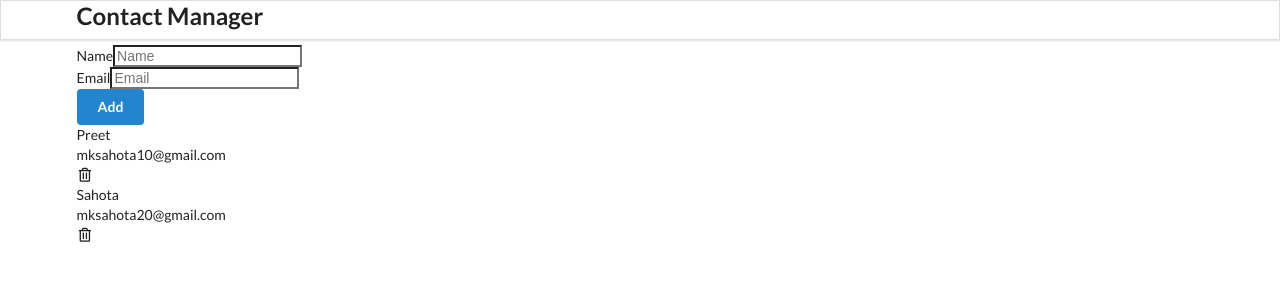
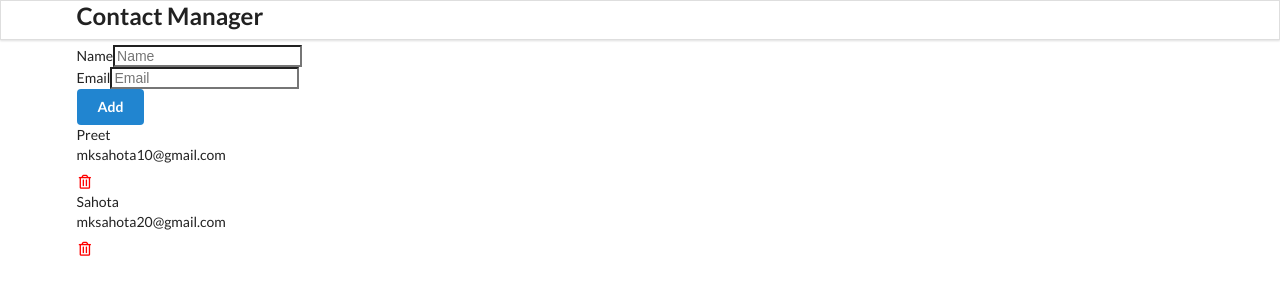
Before and after one commit to mksahota10/ReactContactList, a React (Create React App) app: page / in a window 1280 px wide. Shown: the top 300 px of the page. Built offline with nearby package versions, Linux system fonts and the light colour scheme.

Commit message:
contactcard component

```diff
--- a/src/components/ContactCard.js
+++ b/src/components/ContactCard.js
@@ -0,0 +1,20 @@
+import React from 'react';
+
+const ContactCard = (props) => {
+    const {id, name, email} = props.contact;
+
+    return (
+        <div className="item">
+        <div className="content">
+            <div className="header"> {name}</div>
+            <div>{email}</div>
+        </div>
+        <i className="trash alternate outline icon"
+            style={{color: "red", marginTop: "7px"}} ></i>
+    </div>
+    )
+
+};
+
+
+export default ContactCard;
--- a/src/components/ContactList.js
+++ b/src/components/ContactList.js
@@ -1,16 +1,11 @@
 import React from "react";
+import ContactCard from './ContactCard'
 
 const ContactList = (props) => {
 
     const renderContactList = props.contacts.map((contact) => {
         return (
-            <div className="item">
-                <div className="content">
-                    <div className="header"> {contact.name}</div>
-                    <div>{contact.email}</div>
-                </div>
-                <i className="trash alternate outline icon" ></i>
-            </div>
+           <ContactCard contact={contact}></ContactCard>
         )
     })
 return (
```
